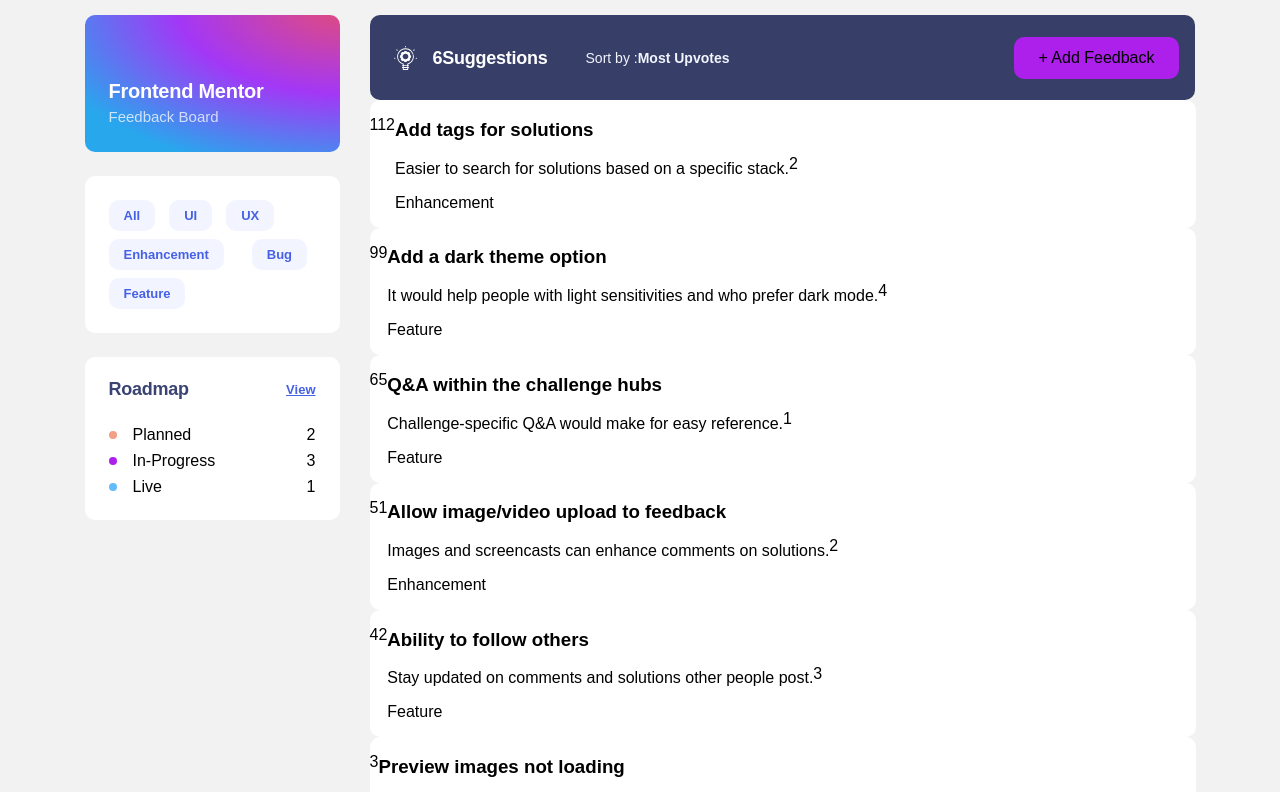
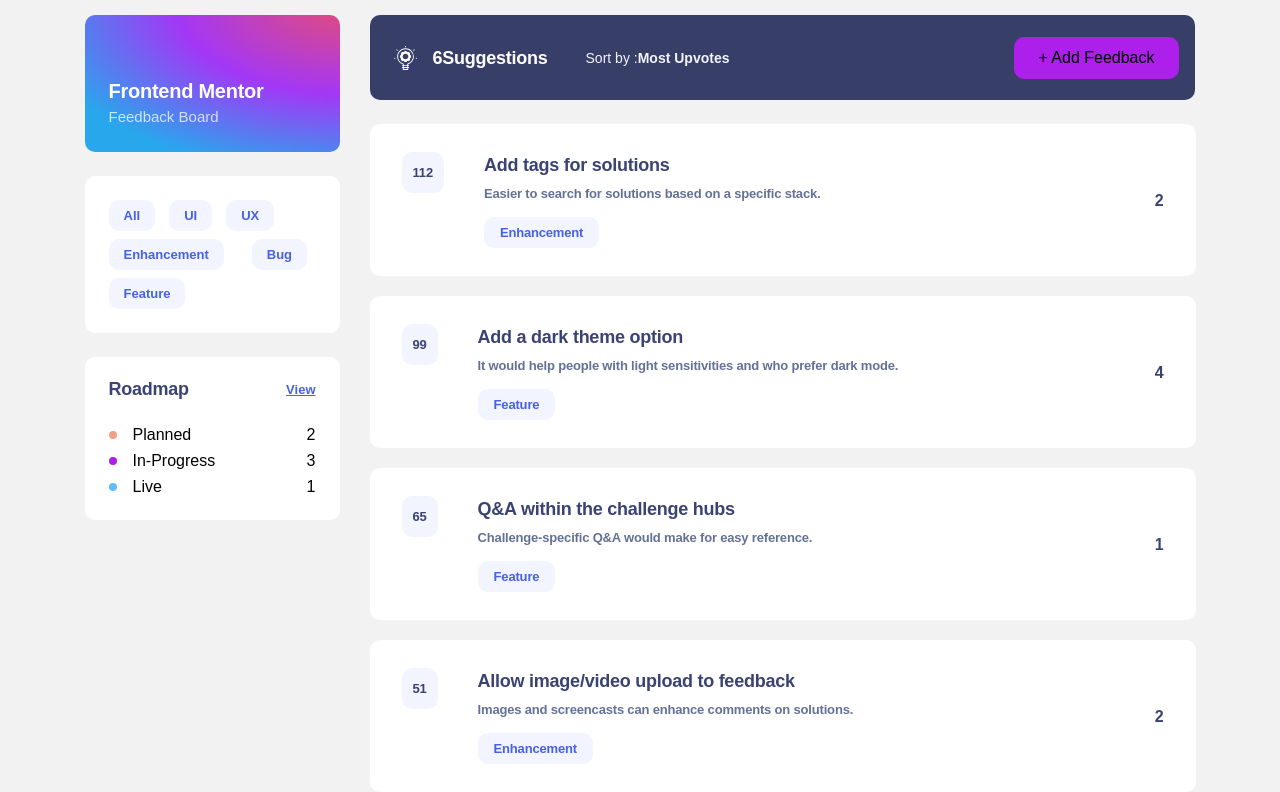
Before and after one commit to Abdulvohid0107/Products-Feedback, a React (Create React App) app: page / in a window 1280 px wide. Shown: the top 792 px of the page. Built offline with nearby package versions, Linux system fonts and the light colour scheme.

Commit message:
feedback was styled

```diff
--- a/src/components/feedback/feedback.css
+++ b/src/components/feedback/feedback.css
@@ -3,24 +3,72 @@
   border-radius: 10px;
   display: flex;
   align-items: center;
+  padding: 28px 32px;
+  margin-bottom: 20px;
+  justify-content: space-between;
+}
+
+.feedback:last-child{
+  margin-bottom: 0;
 }
 
 .feedback__like{
-
+  margin: 0;
+  padding: 11px;
+  background: #F2F4FE;
+  border-radius: 10px;
 }
 
 .feedback__content-wrapper{
   display: flex;
+  align-items: flex-start;
+  font-weight: 700;
+  font-size: 13px;
+  line-height: 19px;
+  text-align: center;
+  letter-spacing: -0.180556px;
+  color: #3A4374;
+}
+
+.feedback__content{
+  text-align: left;
+  margin-left: 40px;
 }
 
 .feedback__item-title{
+  margin: 0;
+  font-weight: 700;
+  font-size: 18px;
+  line-height: 26px;
+  letter-spacing: -0.25px;
 }
 
 .feedback__reason{
+  margin: 0;
+  line-height: 23px;
+  color: #647196;
+  margin-top: 4px;
+  margin-bottom: 12px;
 }
 
 .feedback__type{
+  margin: 0;
+  font-weight: 600;
+  padding: 6px 16px;
+  font-size: 13px;
+  line-height: 19px;
+  color: #4661E6;
+  background: #F2F4FF;
+  border-radius: 10px;
+  display: inline-block;
 }
 
 .feedback__comment{
+  margin: 0;
+  font-weight: 700;
+  font-size: 16px;
+  line-height: 23px;
+  text-align: center;
+  letter-spacing: -0.222222px;
+  color: #3A4374;
 }
--- a/src/components/feedbacks/feedbacks.css
+++ b/src/components/feedbacks/feedbacks.css
@@ -2,4 +2,5 @@
   list-style: none;
   padding: 0;
   margin: 0;
+  margin-top: 24px;
 }
```
